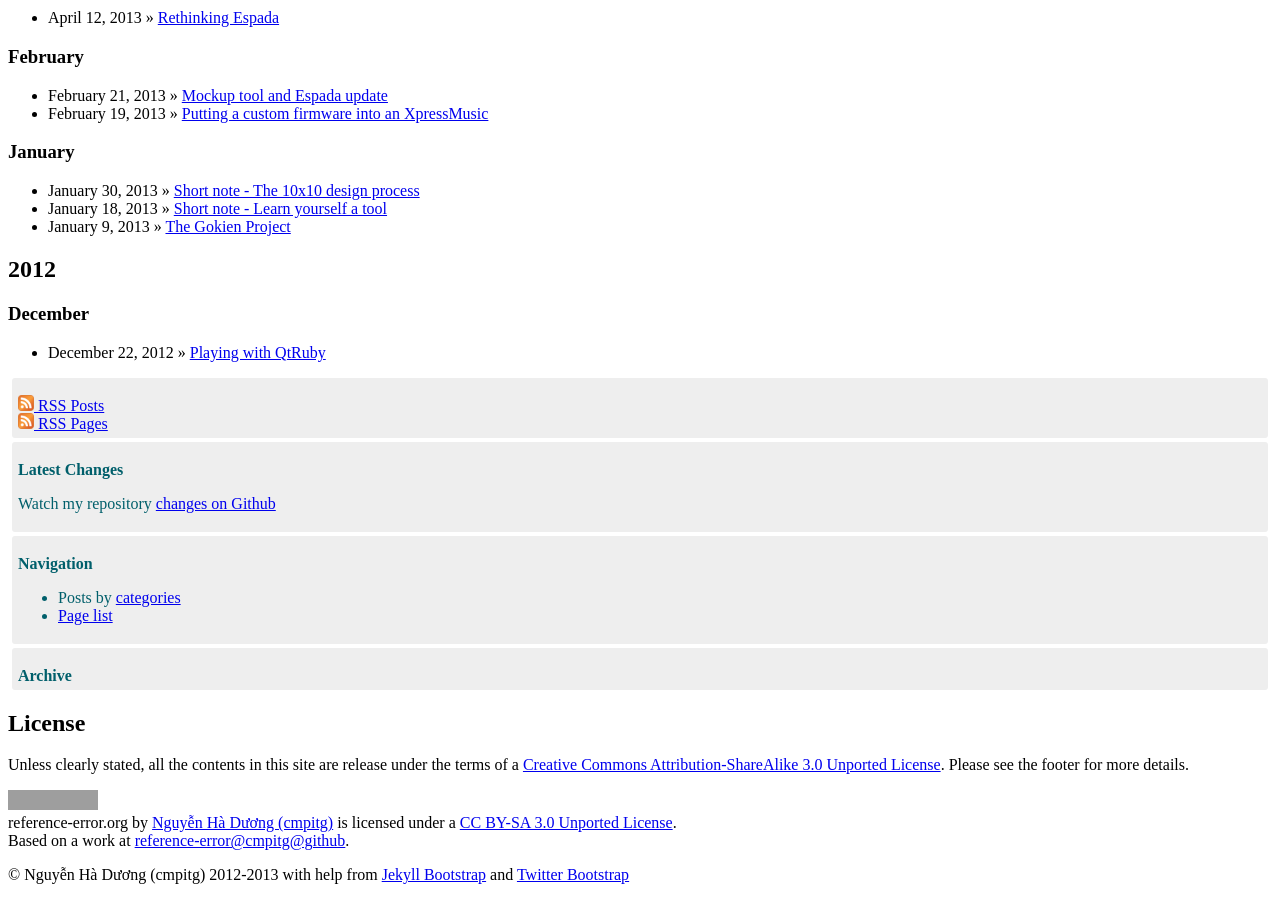
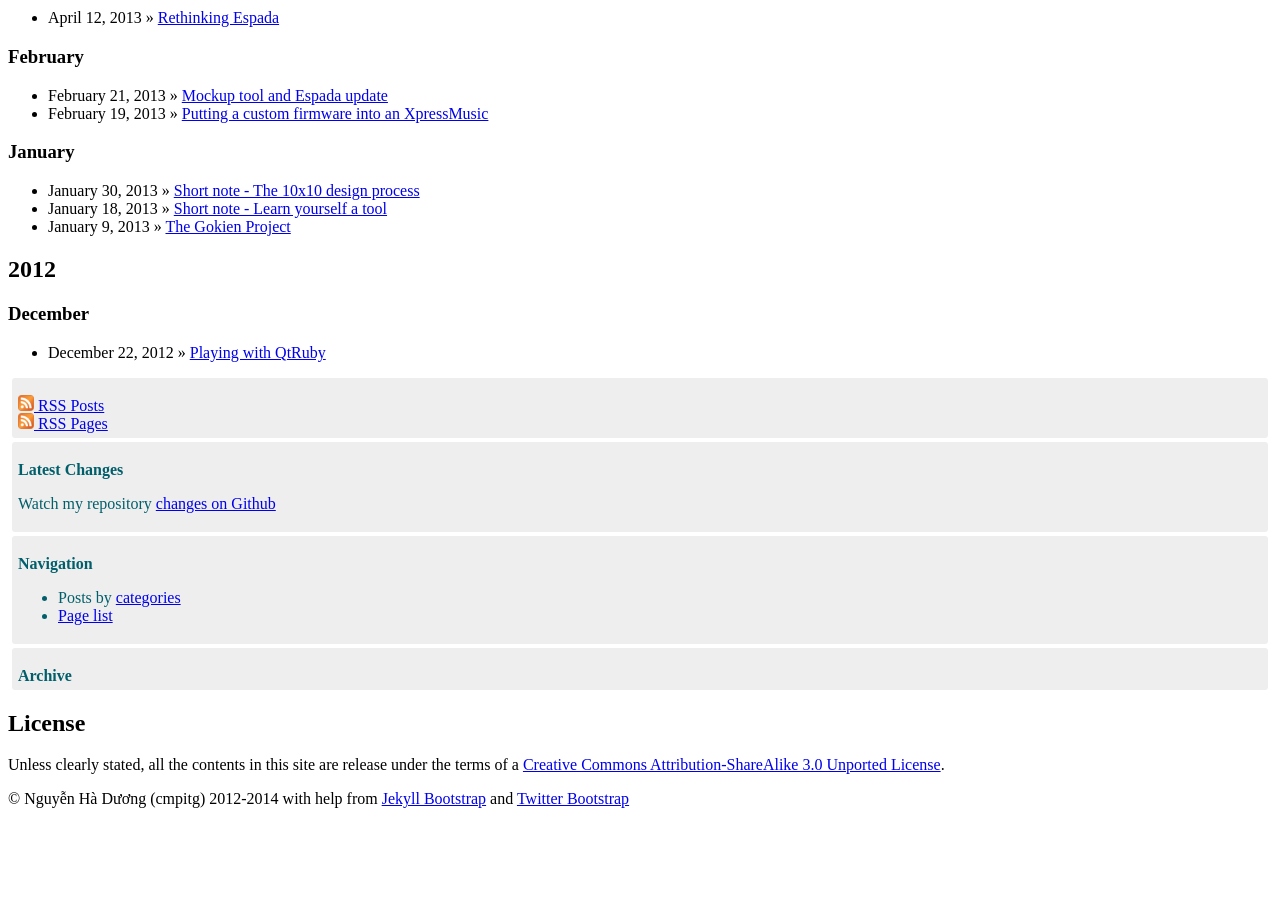
Before and after one commit to cmpitg/cmpitg.github.com, a Jekyll site: the page built from index.html, in a window 1280 px wide and 900 px high, scrolled down 671 px. Built offline with Jekyll 4.4.1, drawn with Linux system fonts in a browser that asks for light colours; Markdown is read by kramdown in place of the engine named in the settings; after the commit the page ends 1495 px from its top, so only the background shows below that; grey boxes are pictures that could not be loaded.

Commit message:
Get rid of the verbose footer

```diff
--- a/_includes/themes/twitter/default.html
+++ b/_includes/themes/twitter/default.html
@@ -51,9 +51,13 @@
       </div>
 
       <footer>
-        <p><a rel="license" href="http://creativecommons.org/licenses/by-sa/3.0/deed.en_US"><img alt="Creative Commons License" style="border-width:0" src="http://i.creativecommons.org/l/by-sa/3.0/88x31.png" /></a><br /><span>reference-error.org</span> by <a href="http://reference-error.org" property="cc:attributionName" rel="cc:attributionURL">{{ site.author.name }}</a> is licensed under a <a rel="license" href="http://creativecommons.org/licenses/by-sa/3.0/deed.en_US">CC BY-SA 3.0 Unported License</a>.<br />Based on a work at <a href="https://github.com/cmpitg/cmpitg.github.com" rel="dct:source">reference-error@cmpitg@github</a>.</p>
+        <!-- <p><a rel="license" href="http://creativecommons.org/licenses/by-sa/3.0/deed.en_US"><img alt="Creative Commons License" style="border-width:0" src="http://i.creativecommons.org/l/by-sa/3.0/88x31.png" /></a><br /><span>reference-error.org</span> by <a href="http://reference-error.org" property="cc:attributionName" rel="cc:attributionURL">{{ site.author.name }}</a> is licensed under a <a rel="license" href="http://creativecommons.org/licenses/by-sa/3.0/deed.en_US">CC BY-SA 3.0 Unported License</a>.<br />Based on a work at <a href="https://github.com/cmpitg/cmpitg.github.com" rel="dct:source">reference-error@cmpitg@github</a>.</p> -->
 
-        <p>&copy; {{ site.author.name }} 2012-2013
+        <!-- <div style='margin: 0 auto; text-align: center;'> -->
+        <!--   <img alt="Creative Commons License" style="border-width:0" src="http://i.creativecommons.org/l/by-sa/3.0/88x31.png" /> -->
+        <!-- </div> -->
+
+        <p>&copy; {{ site.author.name }} 2012-2014
           with help from <a href="http://jekyllbootstrap.com" target="_blank" title="The Definitive Jekyll Blogging Framework">Jekyll Bootstrap</a>
           and <a href="http://twitter.github.io/bootstrap/" target="_blank">Twitter Bootstrap</a>
         </p>
--- a/_layouts/index.html
+++ b/_layouts/index.html
@@ -6,4 +6,4 @@ layout: default
 
 <h2 id='license'>License</h2>
 
-<p>Unless clearly stated, all the contents in this site are release under the terms of a <a href='http://creativecommons.org/licenses/by-sa/3.0/deed.en_US'>Creative Commons Attribution-ShareAlike 3.0 Unported License</a>. Please see the footer for more details.</p>
+<p>Unless clearly stated, all the contents in this site are release under the terms of a <a href='http://creativecommons.org/licenses/by-sa/3.0/deed.en_US'>Creative Commons Attribution-ShareAlike 3.0 Unported License</a>.</p>
```
